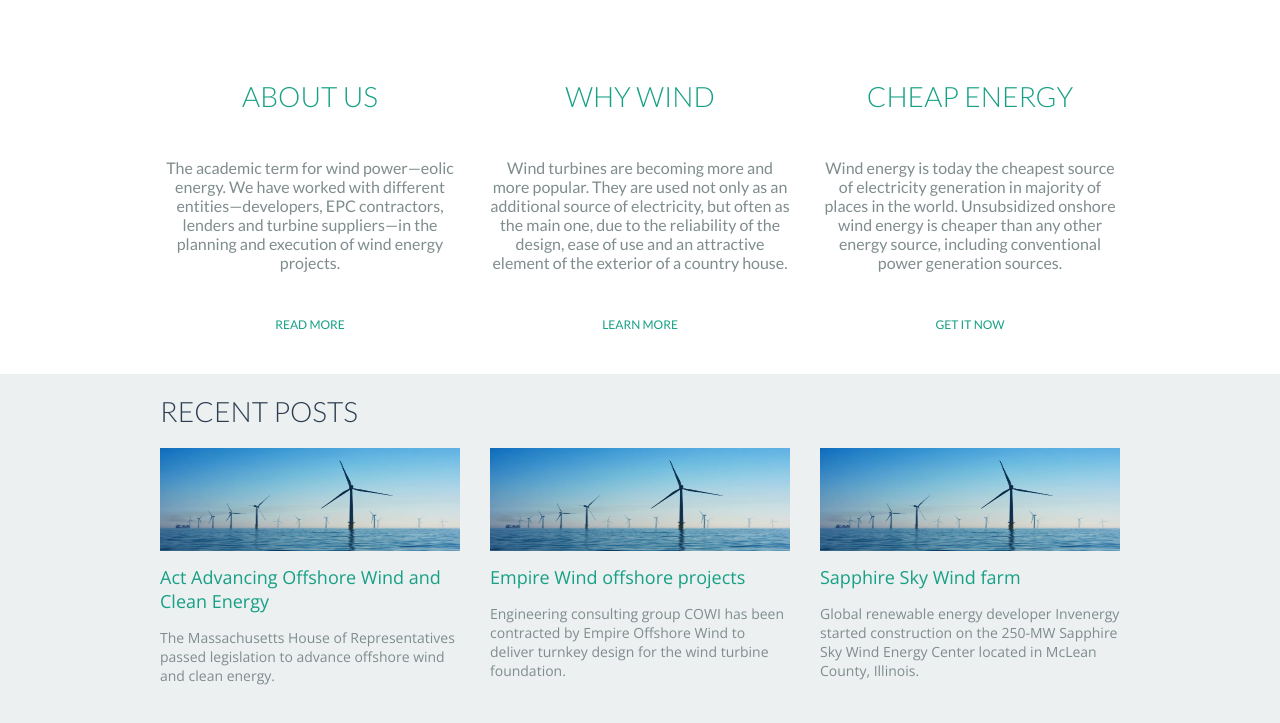
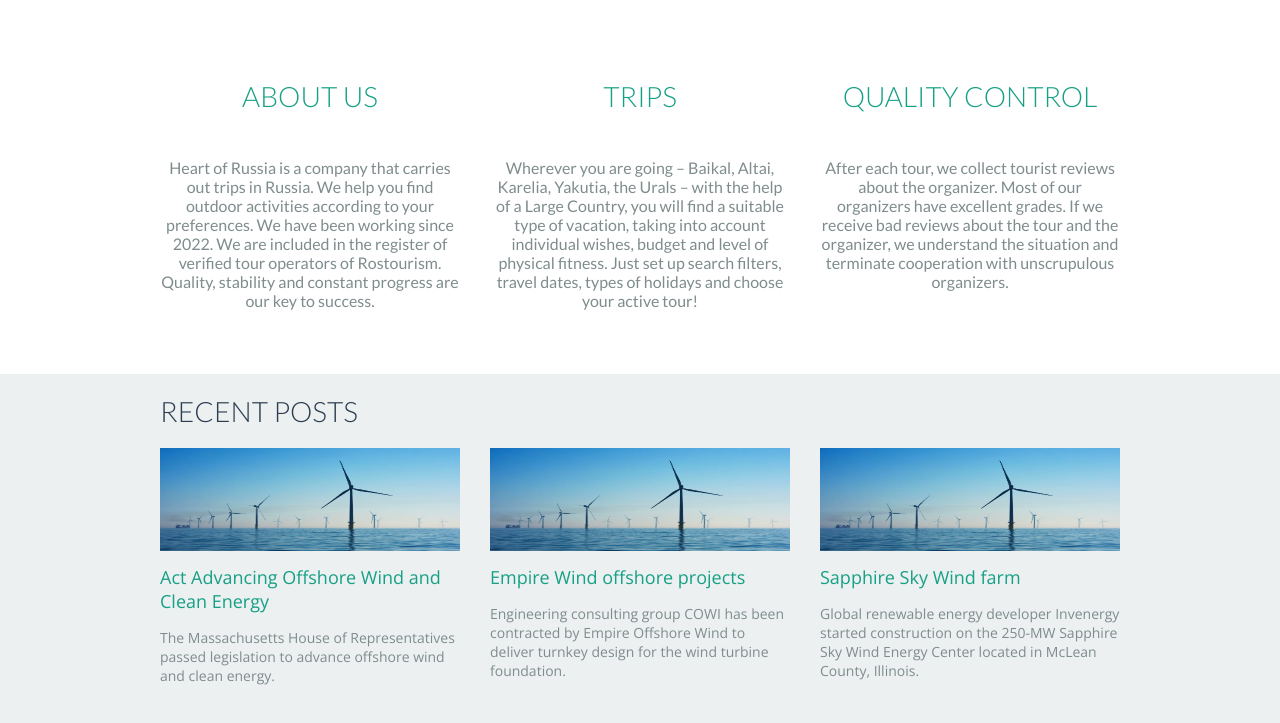
Before and after one commit to Nyarlat/PCHMI, a Flask app: page / in a window 1280 px wide. Shown: the part 651-1374 px from the top of the page. Run offline with Flask 2, Linux system fonts and the light colour scheme; data comes from the database, SQL or seed files in the repository; data that the repository does not hold is empty.

Commit message:
Изменили текст колонок о компании

```diff
--- a/labapp/static/stylesheets/homepage.css
+++ b/labapp/static/stylesheets/homepage.css
@@ -17,7 +17,7 @@ h3 {
 	font-size: 34px;
 	padding-top: 30px;
 	padding-bottom: 70px;
-	font-family: Lato;
+	font-family: 'Lato 250';
 	font-weight: 100;
 }
 header{
--- a/labapp/templates/homepage.html
+++ b/labapp/templates/homepage.html
@@ -9,18 +9,15 @@
 		<div class="colomns">
 			<div class="colomn">
 				<h4 class="topic">ABOUT US</h4>
-				<p class="lorem">The academic term for wind power—eolic energy. We have worked with different entities—developers, EPC contractors, lenders and turbine suppliers—in the planning and execution of wind energy projects.</p>
-				<h5>READ MORE</h5>
+				<p class="lorem">Heart of Russia is a company that carries out trips in Russia. We help you find outdoor activities according to your preferences. We have been working since 2022. We are included in the register of verified tour operators of Rostourism. Quality, stability and constant progress are our key to success.</p>
 			</div>
 			<div class="colomn">
-				<h4 class="topic">WHY WIND</h4>
-				<p class="lorem">Wind turbines are becoming more and more popular. They are used not only as an additional source of electricity, but often as the main one, due to the reliability of the design, ease of use and an attractive element of the exterior of a country house.</p>
-				<h5>LEARN MORE</h5>
+				<h4 class="topic">TRIPS</h4>
+				<p class="lorem">Wherever you are going – Baikal, Altai, Karelia, Yakutia, the Urals – with the help of a Large Country, you will find a suitable type of vacation, taking into account individual wishes, budget and level of physical fitness. Just set up search filters, travel dates, types of holidays and choose your active tour!</p>
 			</div>
 			<div class="colomn">
-				<h4 class="topic">CHEAP ENERGY</h4>
-				<p class="lorem">Wind energy is today the cheapest source of electricity generation in majority of places in the world. Unsubsidized onshore wind energy is cheaper than any other energy source, including conventional power generation sources.</p>
-				<h5>GET IT NOW</h5>
+				<h4 class="topic">QUALITY CONTROL</h4>
+				<p class="lorem">After each tour, we collect tourist reviews about the organizer. Most of our organizers have excellent grades. If we receive bad reviews about the tour and the organizer, we understand the situation and terminate cooperation with unscrupulous organizers.</p>
 			</div>
 		</div>
 		<div class="recent">
```
